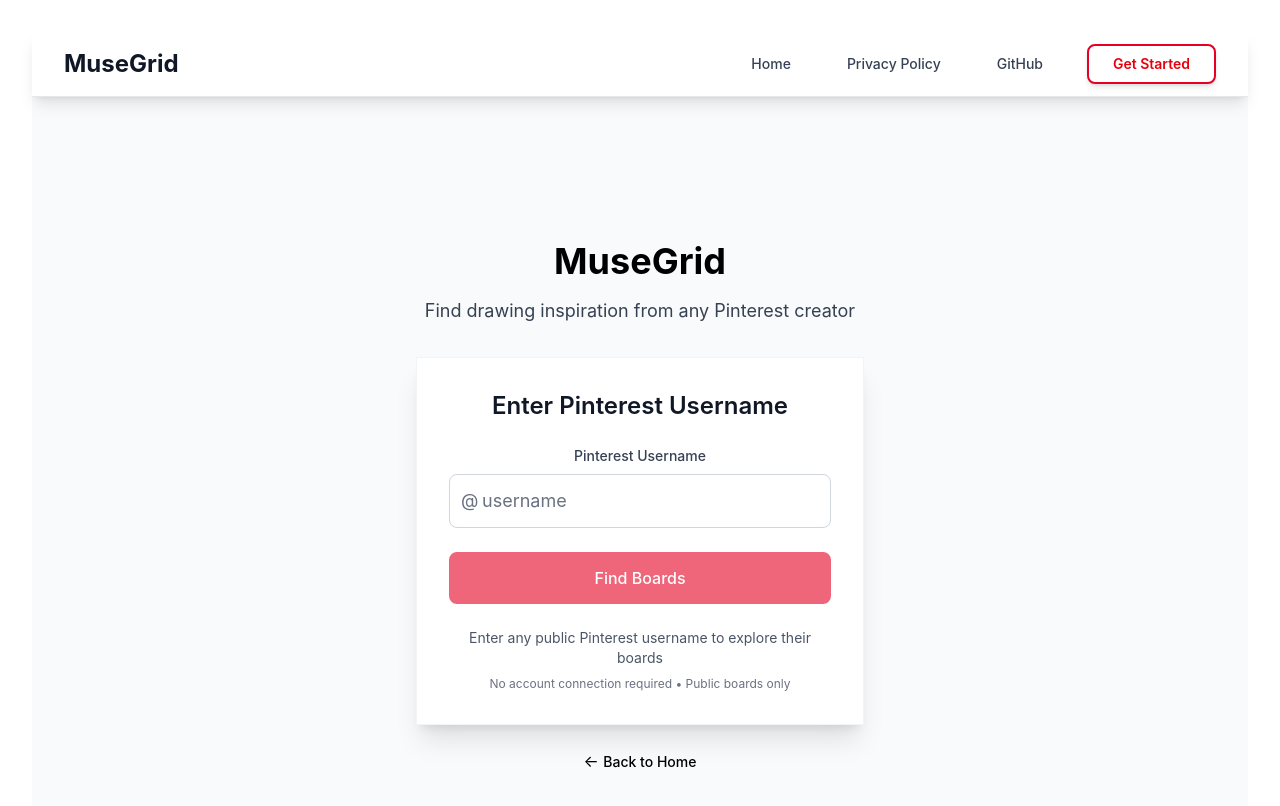
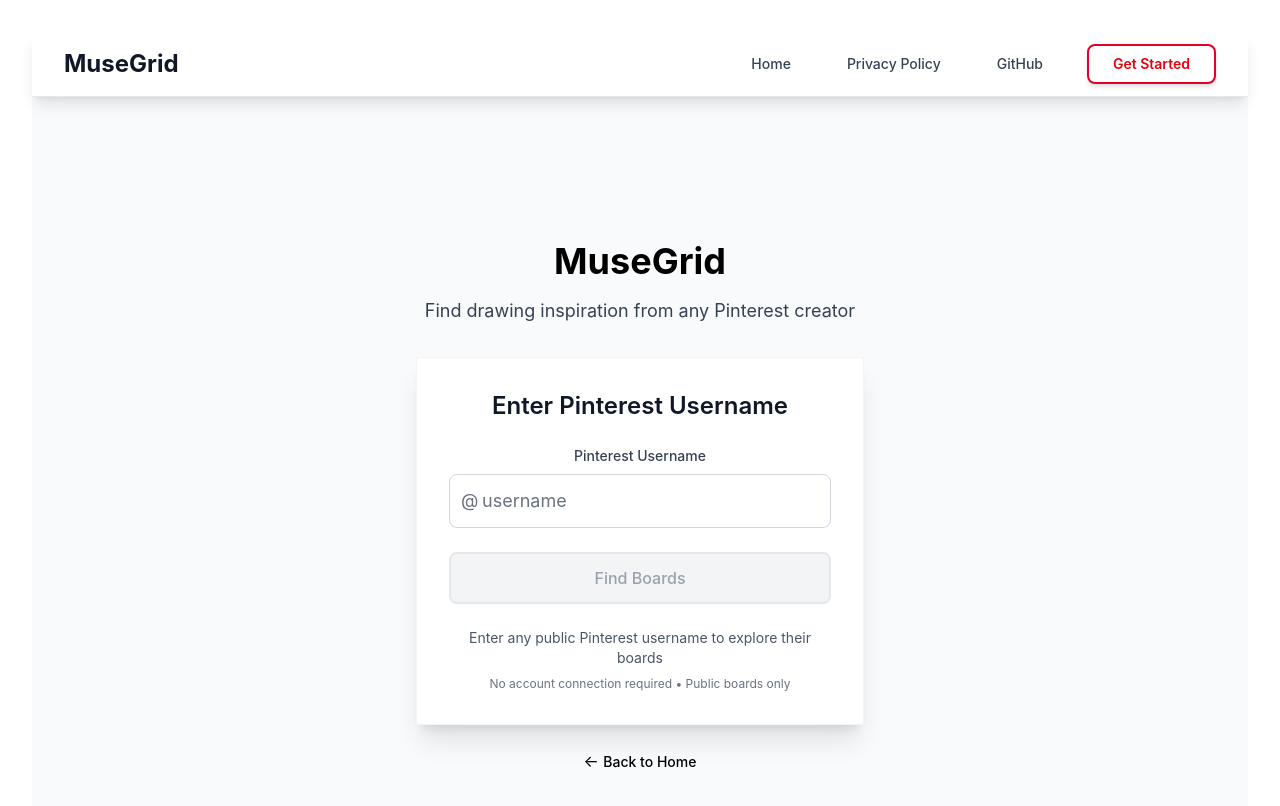
Before and after one commit to nicoledicochea/pinterest-randomizer, a React (Vite) app in the folder pinterest-randomizer/: page /username in a window 1280 px wide. Shown: the top 806 px of the page. Built offline with nearby package versions, Linux system fonts and the light colour scheme.

Commit message:
update username find boards disabled state

```diff
--- a/pinterest-randomizer/client/src/components/UsernameInput.tsx
+++ b/pinterest-randomizer/client/src/components/UsernameInput.tsx
@@ -97,7 +97,7 @@
               disabled={isLoading || !username.trim()}
               className={`w-full py-3 px-4 rounded-lg font-medium transition-all duration-200 border-2 ${
                 isLoading || !username.trim()
-                  ? 'bg-[#E60023] text-white cursor-not-allowed opacity-60 border-[#E60023]'
+                  ? 'bg-gray-100 text-gray-400 cursor-not-allowed border-gray-200'
                   : 'bg-[#E60023] text-white border-[#E60023]'
               }`}
               onMouseEnter={(e) => {
@@ -107,10 +107,9 @@
                 }
               }}
               onMouseLeave={(e) => {
-                if (!isLoading && username.trim()) {
-                  e.currentTarget.style.backgroundColor = '#E60023';
-                  e.currentTarget.style.color = 'white';
-                }
+                // Always clear inline styles to let CSS classes take over
+                e.currentTarget.style.backgroundColor = '';
+                e.currentTarget.style.color = '';
               }}
             >
               {isLoading ? (
```
